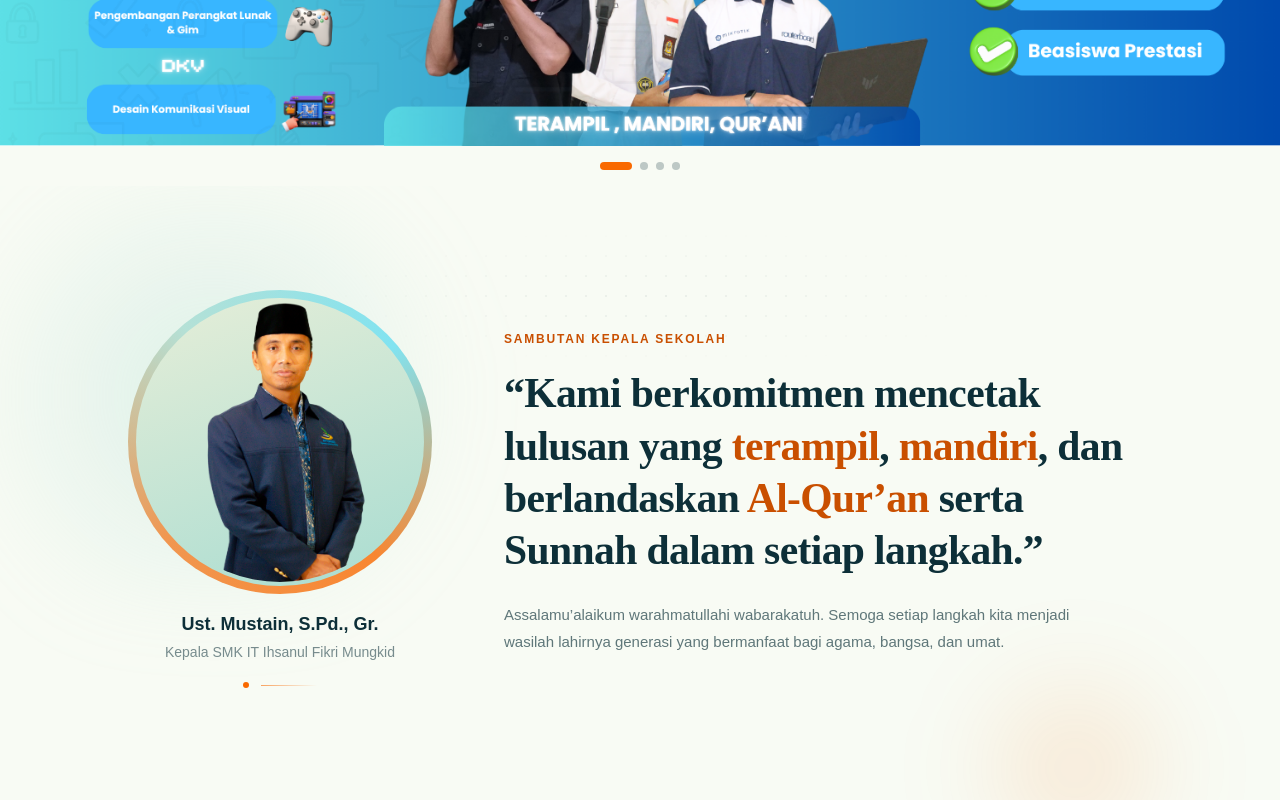
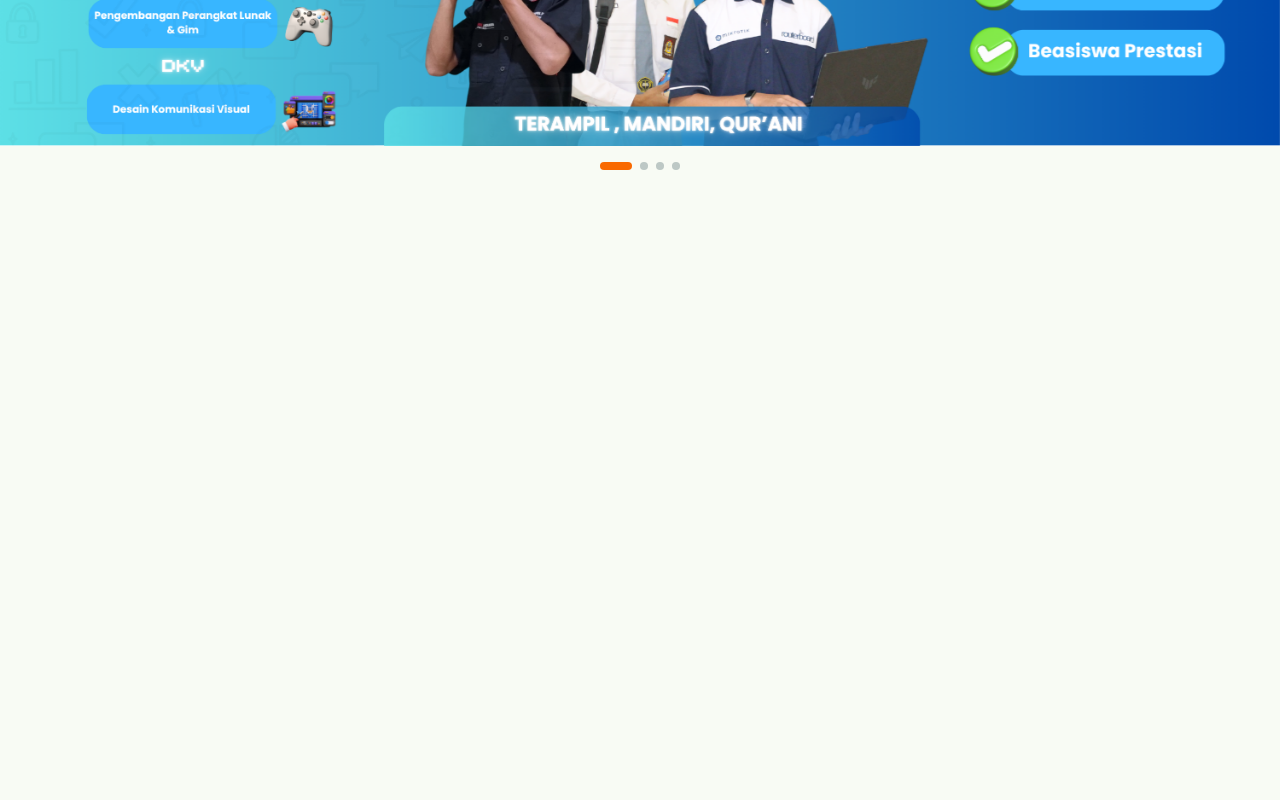
Before and after one commit to padme-sudo/smkitif-landingpage, a React (Vite) app: page / in a window 1280 px wide. Shown: the part 344-1144 px from the top of the page. After the commit the page ends 800 px from the top, so only its background shows below. Built offline with nearby package versions, Linux system fonts and the light colour scheme; a web font is replaced by a local one.

Commit message:
chore: remove Sambutan Kepala Sekolah section

```diff
--- a/src/App.tsx
+++ b/src/App.tsx
@@ -1,6 +1,5 @@
 import Navbar from './components/Navbar'
 import Hero from './components/Hero'
-import SambutanKepalaSekolah from './components/SambutanKepalaSekolah'
 
 function App() {
   return (
@@ -8,7 +7,6 @@ function App() {
       <Navbar />
       <main className="bg-cream" aria-label="Konten utama">
         <Hero />
-        <SambutanKepalaSekolah />
       </main>
     </>
   )
--- a/src/components/SambutanKepalaSekolah.tsx
+++ /dev/null
@@ -1,88 +0,0 @@
-import { motion } from 'framer-motion'
-import ustMustain from '../assets/img/Ust. Mustain - JSIT-Photoroom.png'
-
-export default function SambutanKepalaSekolah() {
-  return (
-    <section
-      id="sambutan"
-      aria-labelledby="sambutan-title"
-      className="relative scroll-mt-24 overflow-hidden bg-cream py-20 lg:py-28"
-    >
-      <div className="pointer-events-none absolute inset-0" aria-hidden="true">
-        <div className="absolute -left-24 top-0 h-[420px] w-[620px] rounded-full bg-[radial-gradient(circle,rgba(168,220,209,0.35),transparent_68%)] blur-2xl" />
-        <div className="absolute -bottom-24 right-[6%] h-64 w-64 rounded-full bg-[radial-gradient(circle,rgba(249,105,0,0.14),transparent_70%)] blur-2xl" />
-        <div className="hero-dots absolute inset-x-0 top-10 mx-auto h-40 w-full max-w-3xl opacity-30" />
-      </div>
-
-      <div className="relative mx-auto max-w-[1120px] px-7 lg:px-10">
-        <h2 id="sambutan-title" className="sr-only">
-          Sambutan Kepala Sekolah
-        </h2>
-
-        <div className="grid items-center gap-12 lg:grid-cols-[320px_1fr] lg:gap-16">
-          <motion.div
-            className="flex flex-col items-center text-center"
-            initial={{ opacity: 0, x: -28 }}
-            whileInView={{ opacity: 1, x: 0 }}
-            viewport={{ once: true, margin: '-90px' }}
-            transition={{ duration: 0.7, ease: 'easeOut' }}
-          >
-            <div className="relative h-56 w-56 sm:h-64 sm:w-64 lg:h-72 lg:w-72">
-              <div
-                className="absolute -inset-2 rounded-full bg-[conic-gradient(from_140deg,#f96900,#f17f29,#a8dcd1,#65def1,#f96900)] opacity-80"
-                aria-hidden="true"
-              />
-              <div
-                className="absolute inset-0 rounded-full bg-[linear-gradient(160deg,#e6eed8,#a8dcd1)]"
-                aria-hidden="true"
-              />
-              <img
-                src={ustMustain}
-                alt="Ust. Mustain, Kepala SMK IT Ihsanul Fikri"
-                className="absolute inset-0 h-full w-full rounded-full object-cover object-top p-1"
-                loading="lazy"
-              />
-            </div>
-
-            <p className="mt-6 font-display text-lg font-bold text-ink">
-              Ust. Mustain, S.Pd., Gr.
-            </p>
-            <p className="mt-1 text-sm text-ink/55">
-              Kepala SMK IT Ihsanul Fikri Mungkid
-            </p>
-
-            <div className="mt-5 flex items-center gap-3" aria-hidden="true">
-              <span className="h-1.5 w-1.5 rounded-full bg-gold" />
-              <span className="h-px w-14 bg-gradient-to-r from-gold/60 to-transparent" />
-            </div>
-          </motion.div>
-
-          <motion.div
-            initial={{ opacity: 0, y: 28 }}
-            whileInView={{ opacity: 1, y: 0 }}
-            viewport={{ once: true, margin: '-90px' }}
-            transition={{ duration: 0.7, ease: 'easeOut', delay: 0.1 }}
-          >
-            <p className="text-xs font-extrabold uppercase tracking-[0.15em] text-gold-deep">
-              Sambutan Kepala Sekolah
-            </p>
-
-            <blockquote className="mt-5 font-jargon text-[clamp(1.6rem,3.4vw,2.6rem)] font-bold leading-[1.26] tracking-[-0.015em] text-ink">
-              “Kami berkomitmen mencetak lulusan yang{' '}
-              <span className="text-gold-deep">terampil</span>,{' '}
-              <span className="text-gold-deep">mandiri</span>, dan berlandaskan{' '}
-              <span className="text-gold-deep">Al-Qur&rsquo;an</span> serta
-              Sunnah dalam setiap langkah.”
-            </blockquote>
-
-            <p className="mt-6 max-w-xl text-[15px] leading-[1.8] text-ink/65">
-              Assalamu&rsquo;alaikum warahmatullahi wabarakatuh. Semoga setiap
-              langkah kita menjadi wasilah lahirnya generasi yang bermanfaat
-              bagi agama, bangsa, dan umat.
-            </p>
-          </motion.div>
-        </div>
-      </div>
-    </section>
-  )
-}
--- a/src/globals.css
+++ b/src/globals.css
@@ -106,26 +106,6 @@
     outline: 2px solid var(--color-gold);
     outline-offset: 3px;
   }
-}
-
-/* Hero — banner PSB (Swiper) */
-.hero-dots {
-  background-image: radial-gradient(rgba(13, 47, 56, 0.22) 1.1px, transparent 1.1px);
-  background-size: 20px 20px;
-  -webkit-mask-image: radial-gradient(
-    ellipse 64% 60% at 52% 45%,
-    #000 0%,
-    transparent 74%
-  );
-  mask-image: radial-gradient(
-    ellipse 64% 60% at 52% 45%,
-    #000 0%,
-    transparent 74%
-  );
-}
-
-.psb-swiper .swiper-slide {
-  background: var(--color-cream);
 }
 
 /* Kinetic fullscreen navigation */
```
